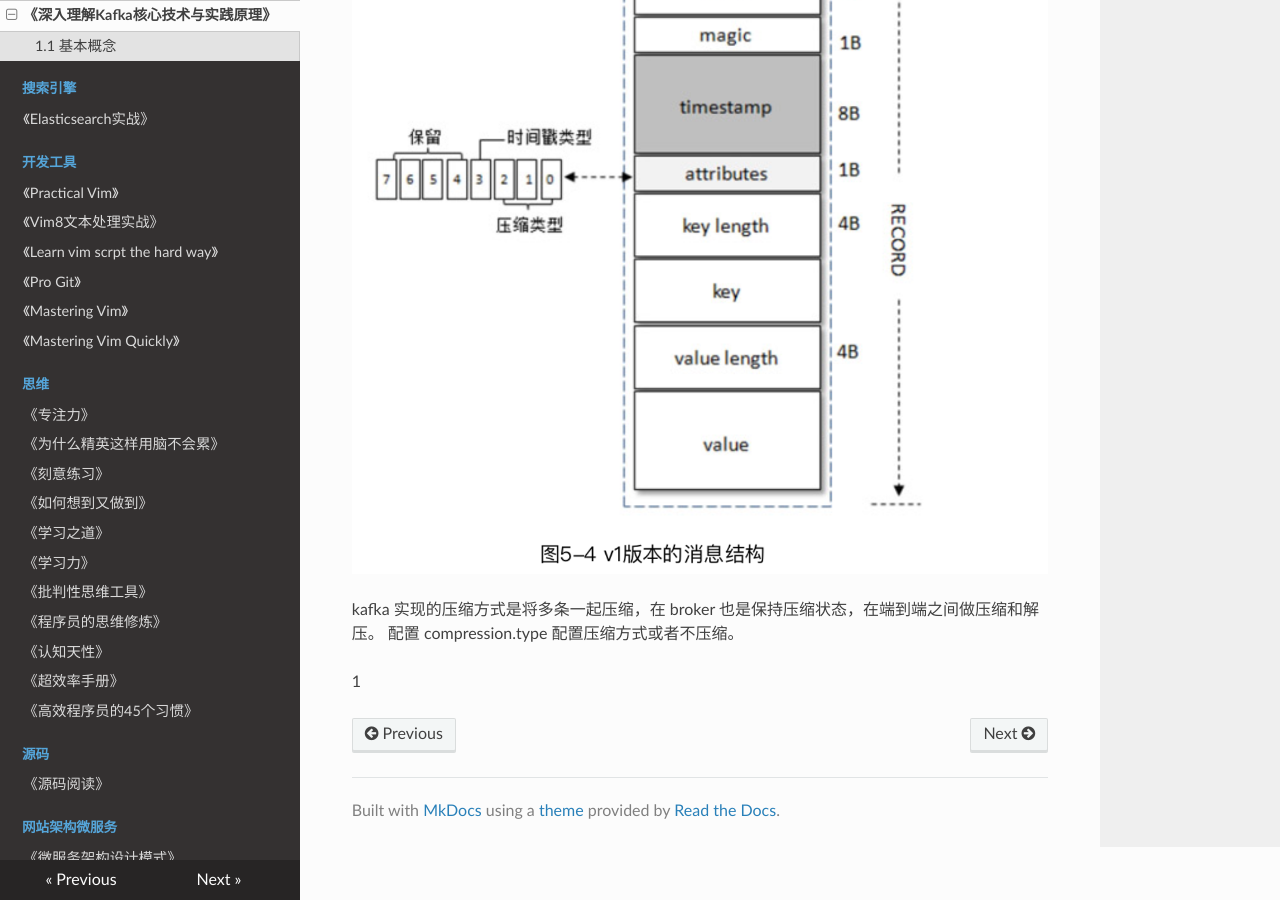
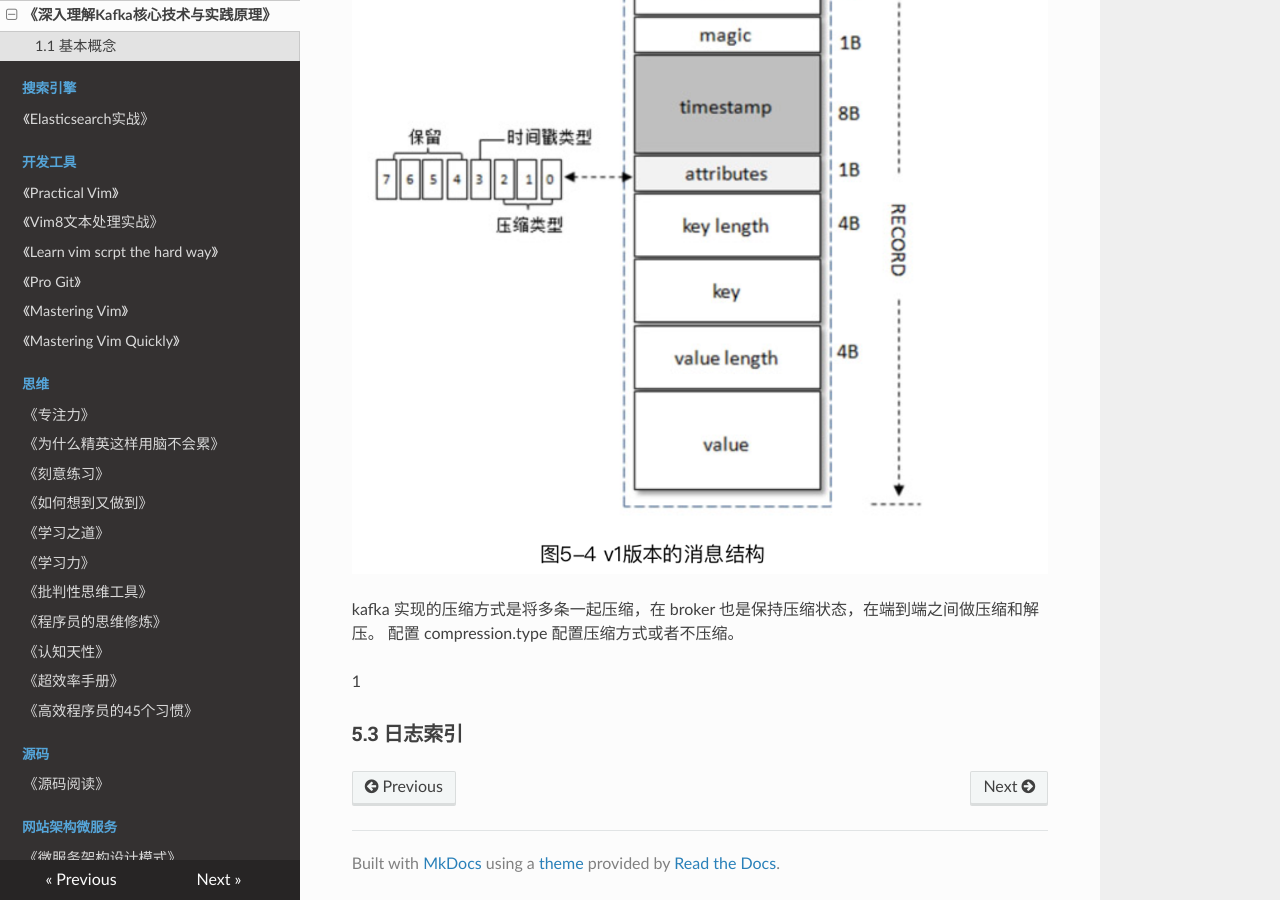
Before and after one commit to PegasusWang/booknotes, an MkDocs documentation site: the page built from docs/分布式/深入理解Kafka核心设计与实践原理/深入理解Kafka核心设计与实践原理.md, in a window 1280 px wide and 900 px high, scrolled down 8081 px. Built offline with MkDocs 1.6.1, drawn with Linux system fonts in a browser that asks for light colours; nearby versions of some CDN libraries; old or Windows-style settings are respelled for this version of MkDocs.

Commit message:
kafka日志索引

```diff
--- a/docs/分布式/深入理解Kafka核心设计与实践原理/深入理解Kafka核心设计与实践原理.md
+++ b/docs/分布式/深入理解Kafka核心设计与实践原理/深入理解Kafka核心设计与实践原理.md
@@ -316,3 +316,5 @@ kafka 实现的压缩方式是将多条一起压缩，在 broker 也是保持压
 配置 compression.type 配置压缩方式或者不压缩。
 
 1[](./5-7消息v2.png)
+
+### 5.3 日志索引
```
